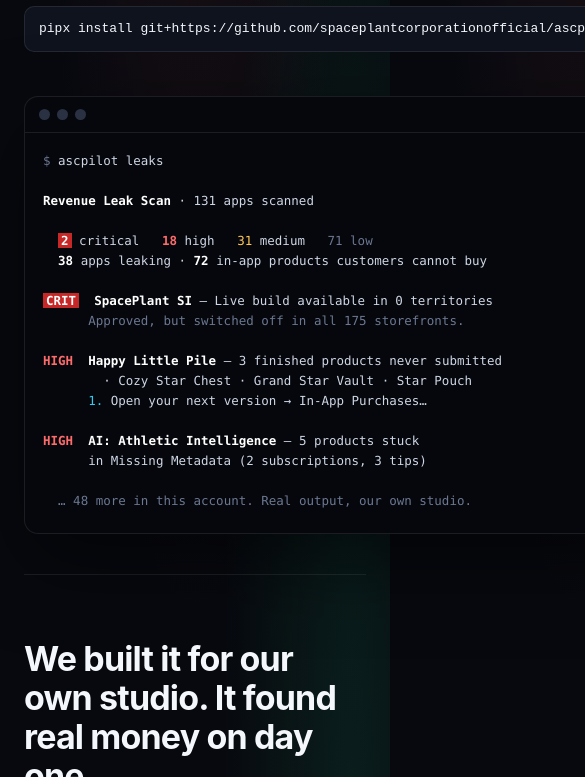
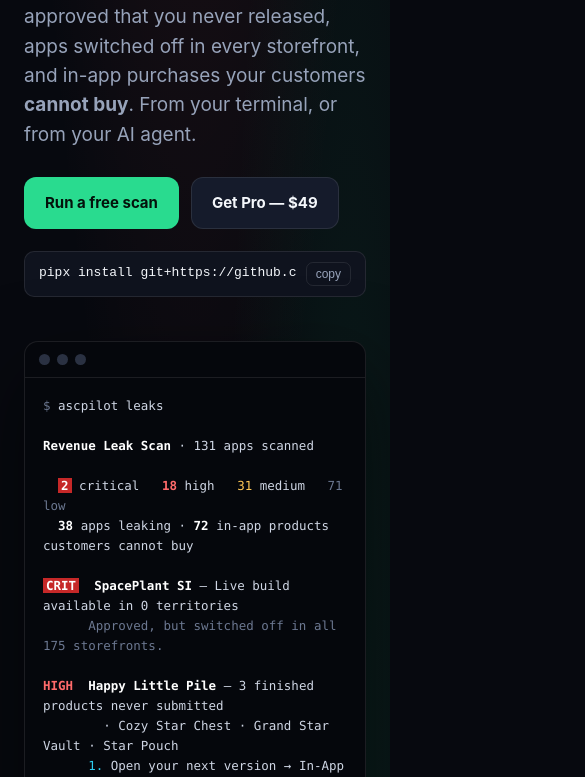
Before and after one commit to spaceplantcorporationofficial/ascpilot, a plain HTML site: page site/index.html in a window 390 px wide. Shown: the part 484-1261 px from the top of the page, 585 px wide, since content can reach past the window. Drawn offline with Linux system fonts and the light colour scheme.

Commit message:
site: fix hero grid overflow on desktop and mobile

```diff
--- a/site/index.html
+++ b/site/index.html
@@ -23,7 +23,7 @@
   nav{display:flex;justify-content:space-between;align-items:center;padding:18px 0;border-bottom:1px solid var(--border)}
   .logo{font-weight:800;letter-spacing:-.02em;font-size:18px}.logo span{color:var(--em)}
   nav .links a{color:var(--muted);margin-left:22px;font-size:14px}nav .links a:hover{color:var(--text)}
-  .hero{padding:72px 0 40px;display:grid;grid-template-columns:1.05fr 1fr;gap:44px;align-items:center}
+  .hero{padding:72px 0 40px;display:grid;grid-template-columns:minmax(0,1.05fr) minmax(0,1fr);gap:44px;align-items:center}
   .pill{display:inline-block;font-size:12px;font-weight:700;letter-spacing:.06em;text-transform:uppercase;color:var(--red);background:rgba(255,91,91,.1);border:1px solid rgba(255,91,91,.25);padding:6px 12px;border-radius:999px;margin-bottom:18px}
   h1{font-size:52px;line-height:1.04;letter-spacing:-.035em;font-weight:800}
   h1 em{font-style:normal;background:linear-gradient(90deg,var(--gold),var(--red));-webkit-background-clip:text;background-clip:text;color:transparent}
@@ -33,7 +33,8 @@
   .btn.primary{background:var(--em);color:#04120b;border-color:transparent}.btn.primary:hover{filter:brightness(1.08)}
   .btn.ghost{background:var(--elev)}.btn.ghost:hover{border-color:rgba(255,255,255,.25)}
   .install{margin-top:22px;font-family:ui-monospace,"SF Mono",Menlo,monospace;font-size:13px;color:var(--muted);background:var(--surface);border:1px solid var(--border);border-radius:10px;padding:10px 14px;display:flex;justify-content:space-between;gap:10px;align-items:center}
-  .install code{color:var(--text);overflow-x:auto;white-space:nowrap}
+  .install code{color:var(--text);overflow-x:auto;white-space:nowrap;min-width:0;flex:1}
+  .hero>*,.two>*{min-width:0}
   .install button{background:none;border:1px solid var(--border);color:var(--muted);border-radius:7px;padding:4px 9px;cursor:pointer;font-size:12px}
   .term{background:#05070c;border:1px solid var(--border);border-radius:14px;box-shadow:0 30px 80px rgba(0,0,0,.5);overflow:hidden}
   .term .bar{display:flex;gap:7px;padding:12px 14px;border-bottom:1px solid var(--border)}.term .bar i{width:11px;height:11px;border-radius:50%;background:#2a3142}
@@ -51,7 +52,7 @@
   .sev{font-size:11px;font-weight:800;letter-spacing:.06em;padding:3px 7px;border-radius:6px;display:inline-block;margin-bottom:10px}
   .crit{background:rgba(255,91,91,.18);color:#ff8a8a}.high{background:rgba(250,173,46,.15);color:var(--gold)}.med{background:rgba(46,204,240,.12);color:var(--cy)}
   .code{font-family:ui-monospace,"SF Mono",Menlo,monospace;font-size:13px;background:#05070c;border:1px solid var(--border);border-radius:12px;padding:18px;color:#cfd6e4;white-space:pre;overflow-x:auto}
-  .two{display:grid;grid-template-columns:1fr 1fr;gap:28px;align-items:start}
+  .two{display:grid;grid-template-columns:minmax(0,1fr) minmax(0,1fr);gap:28px;align-items:start}
   .prices{display:grid;grid-template-columns:repeat(3,1fr);gap:16px}
   .price{background:var(--surface);border:1px solid var(--border);border-radius:16px;padding:28px;display:flex;flex-direction:column}
   .price.best{border-color:rgba(41,219,143,.55);box-shadow:0 0 0 1px rgba(41,219,143,.25),0 20px 60px rgba(41,219,143,.08)}
@@ -61,7 +62,7 @@
   .faq details{background:var(--surface);border:1px solid var(--border);border-radius:12px;padding:16px 18px;margin-bottom:10px}
   .faq summary{cursor:pointer;font-weight:650}.faq p{color:var(--muted);margin-top:10px;font-size:15px}
   footer{padding:36px 0 60px;color:var(--muted);font-size:13px;border-top:1px solid var(--border)}
-  @media(max-width:900px){.hero,.two{grid-template-columns:1fr}.stats{grid-template-columns:repeat(2,1fr)}.grid3,.prices{grid-template-columns:1fr}h1{font-size:40px}}
+  @media(max-width:900px){.hero,.two{grid-template-columns:minmax(0,1fr)}nav{flex-wrap:wrap;gap:10px}nav .links a{margin:0 14px 0 0;white-space:nowrap;display:inline-block}.stats{grid-template-columns:repeat(2,1fr)}.grid3,.prices{grid-template-columns:1fr}h1{font-size:40px}}
 </style>
 </head>
 <body>
```
